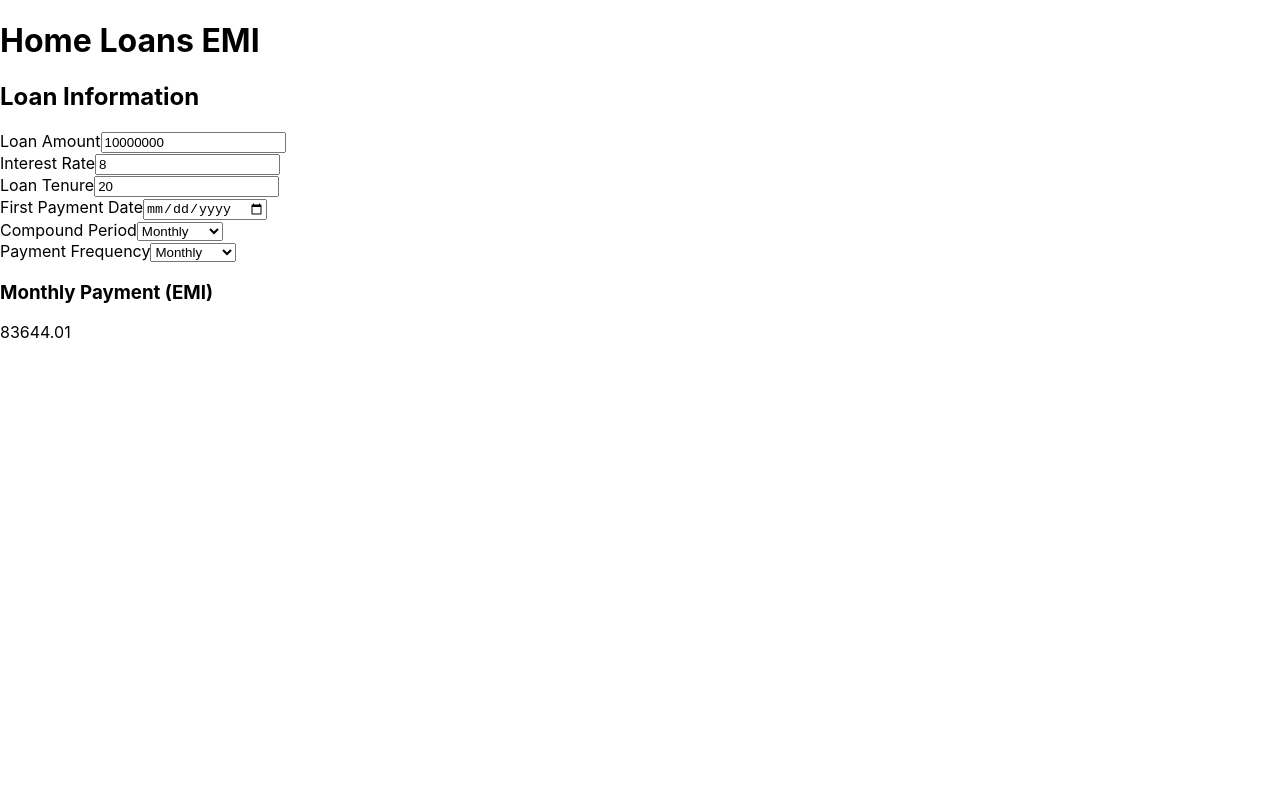
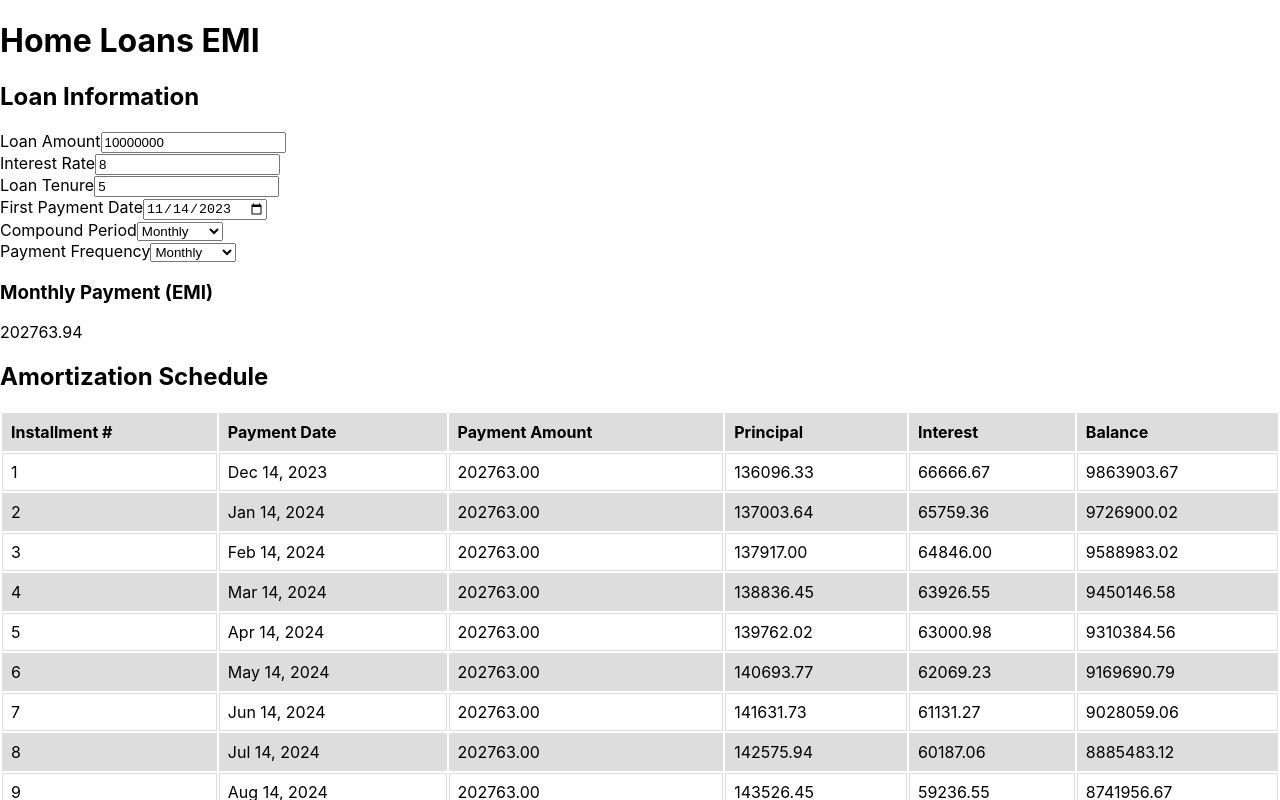
Before and after one commit to gdebojyoti/calcul8, a React (Create React App) app: page / in a window 1280 px wide. Shown: the top 800 px of the page. Built offline with nearby package versions, Linux system fonts and the light colour scheme.

Commit message:
Amortization schedule table.

```diff
--- /dev/null
+++ b/src/components/AmortizationSchedule/index.js
@@ -0,0 +1,45 @@
+import React from 'react'
+
+import formatDate from 'utils/formatDate'
+
+import './style.css'
+
+const AmortizationSchedule = ({ data }) => {
+  return (
+    <div>
+      <h2>Amortization Schedule</h2>
+
+      <table>
+        <thead>
+          <tr>
+            <th>Installment #</th>
+            <th>Payment Date</th>
+            <th>Payment Amount</th>
+            <th>Principal</th>
+            <th>Interest</th>
+            <th>Balance</th>
+          </tr>
+        </thead>
+        <tbody>
+          {
+            (data || []).map((row, index) => {
+              const { paymentDate, paymentAmount, principalPaid, interestPaid, remainingBalance } = row
+              return (
+                <tr key={index}>
+                  <td>{index + 1}</td>
+                  <td>{formatDate(paymentDate)}</td>
+                  <td>{paymentAmount}</td>
+                  <td>{principalPaid}</td>
+                  <td>{interestPaid}</td>
+                  <td>{remainingBalance}</td>
+                </tr>
+              )
+            })
+          }
+        </tbody>
+      </table>
+    </div>
+  )
+}
+
+export default AmortizationSchedule
--- /dev/null
+++ b/src/components/AmortizationSchedule/style.css
@@ -0,0 +1,16 @@
+table {
+  /* border-collapse: collapse; */
+  width: 100%;
+
+  --gray-color: #ddd;
+}
+
+td, th {
+  border: 1px solid var(--gray-color);
+  text-align: left;
+  padding: 8px;
+}
+
+thead tr, tr:nth-child(even) {
+  background-color: var(--gray-color);
+}
--- a/src/components/DataBlock/index.js
+++ b/src/components/DataBlock/index.js
@@ -1,13 +1,11 @@
-import React, { useEffect, useState } from 'react'
+import React, { useEffect } from 'react'
 
 import LabelledInput from 'components/LabelledInput'
 
 import './style.css'
 
-const DataBlock = ({ data }) => {
+const DataBlock = ({ data, blockData, setBlockData }) => {
   const { title, fields, result } = data
-
-  const [blockData, setBlockData] = useState({})
 
   // update blockData on change of fields
   useEffect(() => {
@@ -20,7 +18,14 @@ const DataBlock = ({ data }) => {
 
   const onChange = (key, value) => {
     const updatedBlockData = { ...blockData }
-    updatedBlockData[key] = value
+    const { type } = fields.find(field => field.key === key) || {}
+    switch (type) {
+      case 'number':
+        updatedBlockData[key] = parseInt(value)
+        break
+      default:
+        updatedBlockData[key] = value
+    }
     setBlockData(updatedBlockData)
   }
 
--- a/src/pages/HomeLoansEmi/data.js
+++ b/src/pages/HomeLoansEmi/data.js
@@ -1,5 +1,4 @@
 import calculateLoanPayment from 'utils/calculateLoanPayment'
-import calculateLoanBalance from 'utils/calculateLoanBalance'
 
 export const loanInfo = {
   title: 'Loan Information',
@@ -23,13 +22,14 @@ export const loanInfo = {
       label: 'Loan Tenure',
       type: 'number',
       placeholder: 'Enter loan tenure',
-      defaultValue: 20
+      defaultValue: 5
     },
     {
       key: 'firstPaymentDate',
       label: 'First Payment Date',
       type: 'date',
-      placeholder: 'Enter first payment date'
+      placeholder: 'Enter first payment date',
+      defaultValue: '2023-11-14'
     },
     {
       key: 'compoundPeriod',
@@ -90,29 +90,3 @@ export const loanInfo = {
     }
   }
 }
-
-// // Example usage
-// const loanType = "Acc Bi-Weekly"; // "Payment Frequency"
-// const interestRate = 0.05; // 5%
-// const term = 5; // 5 years
-// const loanAmount = 10000;
-
-// const result = calculateLoanPayment(loanType, interestRate, term, loanAmount);
-// console.log(result);
-
-// Example usage:
-const loanAmount = 10000000
-const interestRate = 8 // 5%
-const termLength = 20 // 3 years
-const paymentFrequency = 12 // Monthly payments
-const numberOfYears = 5
-
-const monthlyPayment = calculateLoanPayment(loanAmount, interestRate, termLength, paymentFrequency)
-console.log(`Monthly Payment (EMI): $${monthlyPayment}`)
-
-// Example usage:
-const loanDetails = calculateLoanBalance(loanAmount, interestRate, termLength, paymentFrequency, numberOfYears)
-
-console.log(`Interest Paid: $${loanDetails.interestPaid}`)
-console.log(`Principal Paid: $${loanDetails.principalPaid}`)
-console.log(`Outstanding Balance: $${loanDetails.outstandingBalance}`)
--- a/src/pages/HomeLoansEmi/index.js
+++ b/src/pages/HomeLoansEmi/index.js
@@ -1,15 +1,46 @@
-import React from 'react'
+import React, { useEffect, useState } from 'react'
 
 import DataBlock from 'components/DataBlock'
+import AmortizationSchedule from 'components/AmortizationSchedule'
+import calculateLoanPayment from 'utils/calculateLoanPayment'
+import calculateLoanBalance from 'utils/calculateLoanBalance'
+import generateAmortizationSchedule from 'utils/generateAmortizationSchedule'
 
 import { loanInfo } from './data'
 
 const HomeLoansEmi = () => {
+  const [blockData, setBlockData] = useState({})
+  const [amortizationSchedule, setAmortizationSchedule] = useState([])
+
+  // generate amortization schedule whenever `blockData` changes
+  useEffect(() => {
+    console.log('blockData inside HL', blockData)
+
+    const { loanAmount, interestRate, loanTenure, paymentFrequency, firstPaymentDate } = blockData
+    console.log('loanAmount, interestRate, loanTenure', loanAmount, interestRate, loanTenure, paymentFrequency, firstPaymentDate)
+
+    const monthlyPayment = calculateLoanPayment(loanAmount, interestRate, loanTenure, paymentFrequency)
+    console.log(`Monthly Payment (EMI): $${monthlyPayment}`)
+
+    // Example usage:
+    const numberOfYears = 4
+    const loanDetails = calculateLoanBalance(loanAmount, interestRate, loanTenure, paymentFrequency, numberOfYears)
+
+    console.log(`Interest Paid: $${loanDetails.interestPaid}`)
+    console.log(`Principal Paid: $${loanDetails.principalPaid}`)
+    console.log(`Outstanding Balance: $${loanDetails.outstandingBalance}`)
+
+    const amortizationSchedule = generateAmortizationSchedule(loanAmount, interestRate, loanTenure, paymentFrequency, firstPaymentDate)
+    console.log('amortizationSchedule inside HL', amortizationSchedule)
+    setAmortizationSchedule(amortizationSchedule)
+  }, [blockData])
+
   return (
     <div>
       <h1>Home Loans EMI</h1>
 
-      <DataBlock data={loanInfo} />
+      <DataBlock data={loanInfo} blockData={blockData} setBlockData={setBlockData} />
+      <AmortizationSchedule data={amortizationSchedule} />
     </div>
   )
 }
--- a/src/utils/calculateLoanBalance.js
+++ b/src/utils/calculateLoanBalance.js
@@ -1,6 +1,7 @@
 import calculateLoanPayment from 'utils/calculateLoanPayment'
 
 export default function calculateLoanBalance (loanAmount, interestRate, termLength, paymentFrequency, numberOfYears) {
+  try {
     const monthlyInterestRate = (interestRate / 100) / 12
     const numberOfPayments = numberOfYears * paymentFrequency
 
@@ -25,4 +26,12 @@ export default function calculateLoanBalance (loanAmount, interestRate, termLeng
       principalPaid: totalPrincipalPaid.toFixed(2),
       outstandingBalance: outstandingBalance.toFixed(2)
     }
+  } catch (error) {
+    // console.error(error)
+    return {
+      interestPaid: 0,
+      principalPaid: 0,
+      outstandingBalance: 0
     }
+  }
+}
--- /dev/null
+++ b/src/utils/formatDate.js
@@ -0,0 +1,13 @@
+export default function formatDate (date) {
+  if (!date) {
+    return ''
+  }
+
+  // get month short name
+  const month = date.toLocaleString('default', { month: 'short' })
+
+  const day = date.getDate()
+  const year = date.getFullYear()
+
+  return `${month} ${day}, ${year}`
+}
--- /dev/null
+++ b/src/utils/generateAmortizationSchedule.js
@@ -0,0 +1,34 @@
+import calculateLoanPayment from 'utils/calculateLoanPayment'
+
+export default function generateAmortizationSchedule (loanAmount, interestRate, termLength, paymentFrequency, firstPaymentDate) {
+  const monthlyPayment = parseInt(calculateLoanPayment(loanAmount, interestRate, termLength, paymentFrequency))
+  const monthlyInterestRate = (interestRate / 100) / 12
+  const totalPayments = termLength * paymentFrequency
+
+  let outstandingBalance = loanAmount
+  const amortizationSchedule = []
+
+  for (let i = 1; i <= totalPayments; i++) {
+    const interestPayment = outstandingBalance * monthlyInterestRate
+    const principalPayment = monthlyPayment - interestPayment
+
+    outstandingBalance -= principalPayment
+
+    // if outstanding balance becomes negative, set it to 0
+    outstandingBalance = Math.max(outstandingBalance, 0)
+
+    const paymentDate = new Date(firstPaymentDate)
+    paymentDate.setMonth(paymentDate.getMonth() + i)
+
+    amortizationSchedule.push({
+      paymentNumber: i,
+      paymentDate,
+      paymentAmount: monthlyPayment.toFixed(2),
+      interestPaid: interestPayment.toFixed(2),
+      principalPaid: principalPayment.toFixed(2),
+      remainingBalance: outstandingBalance.toFixed(2)
+    })
+  }
+
+  return amortizationSchedule
+}
```
Lines whose indentation alone changed are shown as unchanged.
